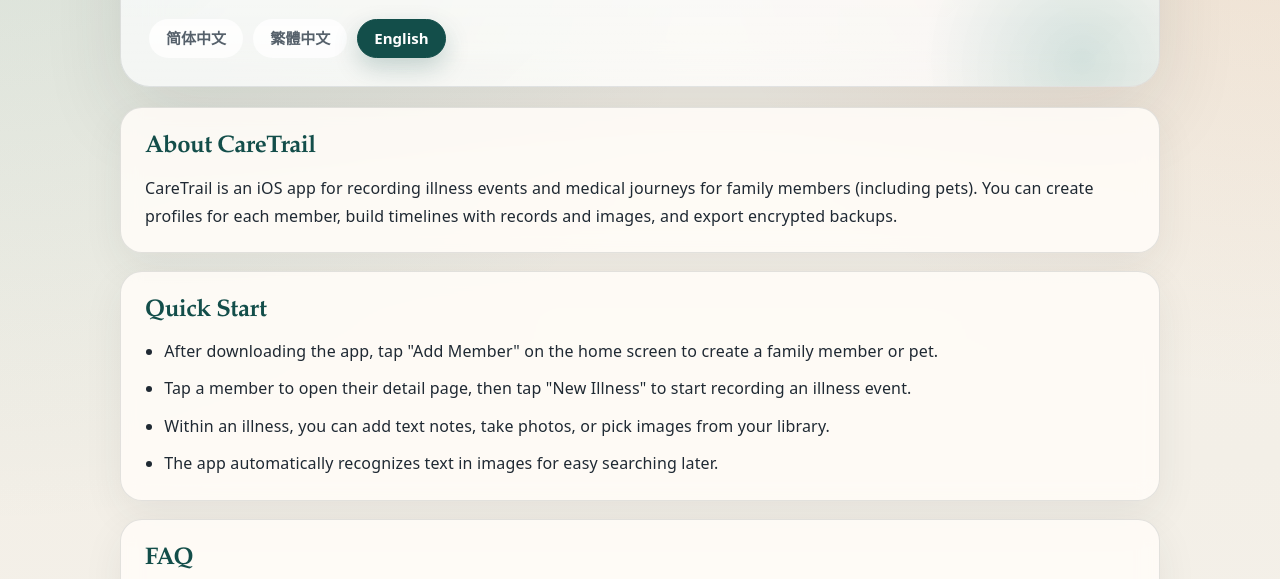
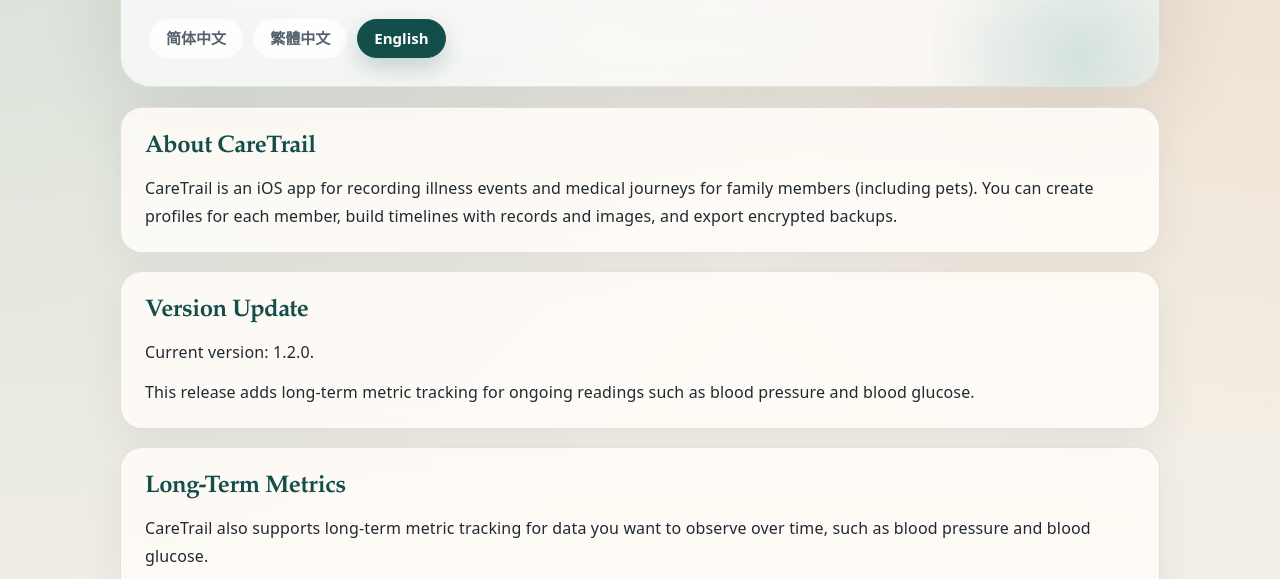
Before and after one commit to ralph-wreck-it/app-docs, a plain HTML site: page caretrail/support.html in a window 1280 px wide. Shown: the part 220-799 px from the top of the page. Drawn offline with Linux system fonts and the light colour scheme.

Commit message:
v1.2.0版本

```diff
--- a/caretrail/support.html
+++ b/caretrail/support.html
@@ -311,6 +311,25 @@
             ]
           },
           {
+            title: "版本更新",
+            paragraphs: [
+              "当前版本：1.2.0。",
+              "本版本新增长期指标功能，支持血压、血糖等持续记录和趋势查看。"
+            ]
+          },
+          {
+            title: "长期指标",
+            paragraphs: [
+              "患时记也支持长期指标记录，适合需要持续观察的项目，比如血压、血糖等。",
+              "您可以为同一位成员持续添加指标记录，并通过趋势图和历史列表查看变化。"
+            ],
+            bullets: [
+              "血压目前支持记录收缩压和舒张压。",
+              "血糖目前支持记录连续的数值变化。",
+              "长期指标数据保留在本地，便于日后继续跟踪。"
+            ]
+          },
+          {
             title: "快速开始",
             bullets: [
               "下载并打开应用后，点击首页的\"添加成员\"按钮创建家庭成员或宠物。",
@@ -382,6 +401,25 @@
             ]
           },
           {
+            title: "版本更新",
+            paragraphs: [
+              "目前版本：1.2.0。",
+              "本版本新增長期指標功能，支援血壓、血糖等持續記錄與趨勢查看。"
+            ]
+          },
+          {
+            title: "長期指標",
+            paragraphs: [
+              "患時記也支援長期指標記錄，適合需要持續觀察的項目，例如血壓、血糖等。",
+              "您可以為同一位成員持續新增指標記錄，並透過趨勢圖和歷史列表查看變化。"
+            ],
+            bullets: [
+              "血壓目前支援記錄收縮壓和舒張壓。",
+              "血糖目前支援記錄連續的數值變化。",
+              "長期指標資料保留在本地，方便日後持續追蹤。"
+            ]
+          },
+          {
             title: "快速開始",
             bullets: [
               "下載並開啟應用後，點選首頁的「新增成員」按鈕建立家庭成員或寵物。",
@@ -450,6 +488,25 @@
             title: "About CareTrail",
             paragraphs: [
               "CareTrail is an iOS app for recording illness events and medical journeys for family members (including pets). You can create profiles for each member, build timelines with records and images, and export encrypted backups."
+            ]
+          },
+          {
+            title: "Version Update",
+            paragraphs: [
+              "Current version: 1.2.0.",
+              "This release adds long-term metric tracking for ongoing readings such as blood pressure and blood glucose."
+            ]
+          },
+          {
+            title: "Long-Term Metrics",
+            paragraphs: [
+              "CareTrail also supports long-term metric tracking for data you want to observe over time, such as blood pressure and blood glucose.",
+              "You can keep adding readings for the same member and review the trend chart and history list to see how things change."
+            ],
+            bullets: [
+              "Blood pressure currently supports systolic and diastolic values.",
+              "Blood glucose currently supports a continuous series of numeric readings.",
+              "Long-term metric data stays on device so you can keep tracking it later."
             ]
           },
           {
```
